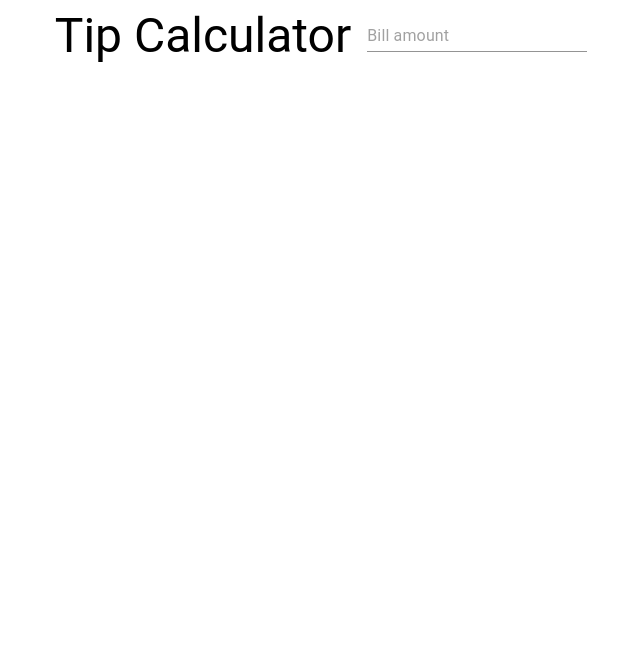
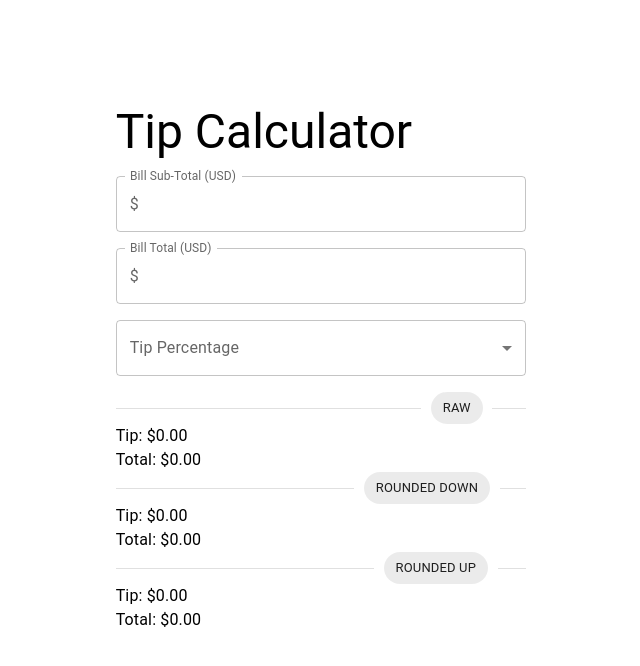
Before and after one commit to dajomareyes/personal-website, a React (Vite) app: page /tips in a window 1280 px wide. Shown: the top 666 px of the page, without its empty margins (319-959 px from the left). Built offline with nearby package versions, Linux system fonts and the light colour scheme.

Commit message:
add tip calculator

```diff
--- a/src/pages/TipCalculatorRoute.tsx
+++ b/src/pages/TipCalculatorRoute.tsx
@@ -1,14 +1,112 @@
-import { Input, Typography } from "@mui/material";
+import Chip from "@mui/material/Chip";
+import Divider from "@mui/material/Divider";
+import FormControl from "@mui/material/FormControl";
+import InputAdornment from "@mui/material/InputAdornment";
+import InputLabel from "@mui/material/InputLabel";
+import MenuItem from "@mui/material/MenuItem";
+import Select from "@mui/material/Select";
+import TextField from "@mui/material/TextField";
+import Typography from "@mui/material/Typography";
 import Grid from "@mui/system/Unstable_Grid";
+import { useMemo, useState } from "react";
+
+const percentages = [10, 12, 15, 18, 20, 22, 25];
 
 const TipCalculatorRoute = () => {
+  const [percentage, setPercentage] = useState("");
+  const [subTotal, setSubTotal] = useState("");
+  const [total, setTotal] = useState("");
+
+  const calculateTip = useMemo(() => {
+    const tip = +subTotal * (+percentage / 100);
+    return {
+      rawtotalAmount: +total + +tip,
+      rawTipAmount: tip,
+      tipAmountRoundDown: Math.floor(tip),
+      totalRoundedDown: +total + +Math.floor(tip),
+      tipAmountRoundUp: Math.ceil(tip),
+      totalRoundedUp: +total + +Math.ceil(tip),
+    };
+  }, [subTotal, total, percentage]);
+
   return (
-    <Grid container justifyContent={"center"} alignItems={"center"} spacing={2}>
-      <Grid>
+    <Grid
+      mt={12}
+      container
+      justifyContent={"center"}
+      alignItems={"center"}
+      spacing={2}
+      direction="column"
+    >
+      <Grid xs={12} sm={4}>
         <Typography variant={"h3"}>Tip Calculator</Typography>
       </Grid>
-      <Grid>
-        <Input placeholder={"Bill amount"} />
+      <Grid xs={12} sm={4}>
+        <TextField
+          fullWidth
+          label="Bill Sub-Total (USD)"
+          value={subTotal}
+          onChange={(e) => setSubTotal(e.target.value)}
+          InputProps={{
+            type: "number",
+            startAdornment: <InputAdornment position="start">$</InputAdornment>,
+          }}
+        />
+      </Grid>
+      <Grid xs={12} sm={4}>
+        <TextField
+          fullWidth
+          label="Bill Total (USD)"
+          value={total}
+          onChange={(e) => setTotal(e.target.value)}
+          InputProps={{
+            type: "number",
+            startAdornment: <InputAdornment position="start">$</InputAdornment>,
+          }}
+        />
+      </Grid>
+      <Grid xs={12} sm={4}>
+        <FormControl fullWidth>
+          <InputLabel id="percetange-drop-down-label">
+            Tip Percentage
+          </InputLabel>
+          <Select
+            value={percentage}
+            label="Tip Percentage"
+            onChange={(event) => {
+              setPercentage(event.target?.value);
+            }}
+          >
+            {percentages.map((percent) => (
+              <MenuItem value={percent}>{percent}%</MenuItem>
+            ))}
+          </Select>
+        </FormControl>
+      </Grid>
+      <Grid xs={12} sm={4}>
+        <Typography variant={"body1"}>
+          <Divider textAlign="right">
+            <Chip label="RAW" />
+          </Divider>
+          Tip: ${calculateTip.rawTipAmount.toFixed(2)}
+          <br />
+          Total: ${calculateTip.rawtotalAmount.toFixed(2)}
+          <br />
+          <Divider textAlign="right">
+            <Chip label="ROUNDED DOWN" />
+          </Divider>
+          Tip: ${calculateTip.tipAmountRoundDown.toFixed(2)}
+          <br />
+          Total: ${calculateTip.totalRoundedDown.toFixed(2)}
+          <br />
+          <Divider textAlign="right">
+            <Chip label="ROUNDED UP" />
+          </Divider>
+          Tip: ${calculateTip.tipAmountRoundUp.toFixed(2)}
+          <br />
+          Total: ${calculateTip.totalRoundedUp.toFixed(2)}
+          <br />
+        </Typography>
       </Grid>
     </Grid>
   );
```
